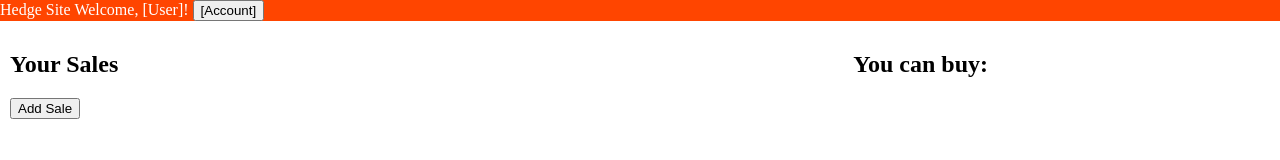
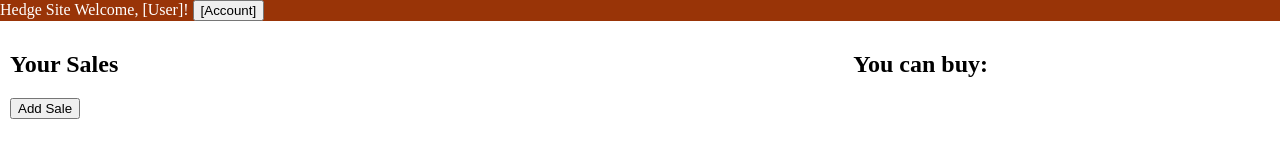
Before and after one commit to coxender/hedge-site, a website built with Vite: page client/index.html in a window 1280 px wide. Built offline with nearby package versions, Linux system fonts and the light colour scheme; some packages are replaced by stand-ins of ours; no server answers; the database is empty.

Commit message:
feat(client): ✨ add theme color

```diff
--- a/client/index.html
+++ b/client/index.html
@@ -5,6 +5,7 @@
     <link rel="icon" type="image/svg+xml" href="favicon.svg" />
     <meta name="viewport" content="width=device-width, initial-scale=1.0" />
     <meta name="robots" content="noindex" />
+    <meta name="theme-color" content="#993407" />
     <link rel="stylesheet" href="/src/style.css" />
     <script type="module" src="/src/main.ts"></script>
     <title>Hedge Site</title>
--- a/client/src/style.css
+++ b/client/src/style.css
@@ -53,6 +53,6 @@ main {
 }
 
 header {
-  background-color: orangered;
+  background-color: #993407;
   color: white;
 }
```
